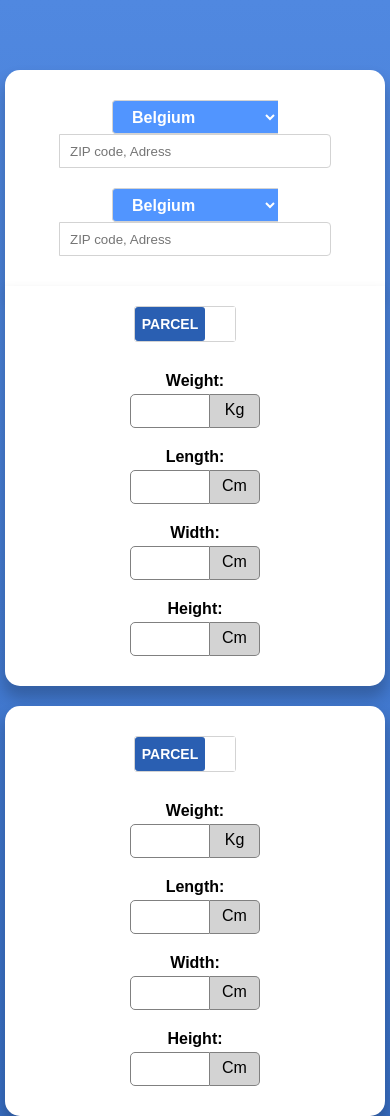
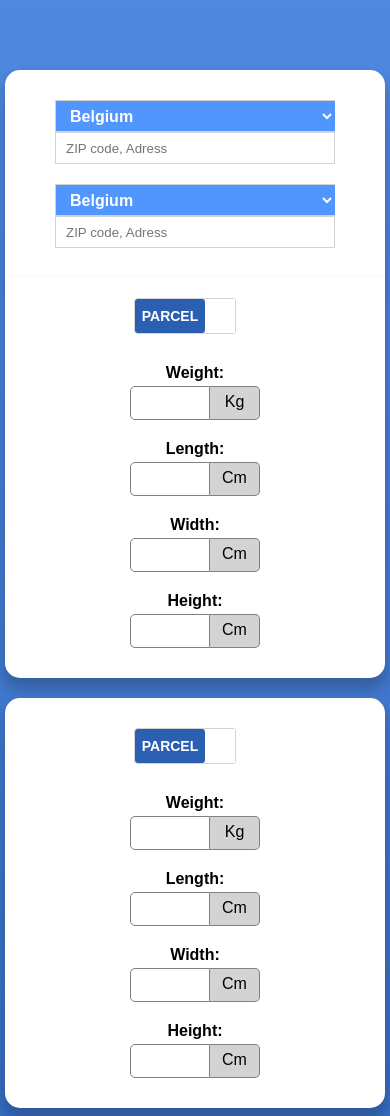
Before and after one commit to ArtMrsh/epam_2, a plain HTML site: page index.html in a window 390 px wide. Shown: the top 1116 px of the page. Drawn offline with Linux system fonts and the light colour scheme.

Commit message:
responsive style fix

```diff
--- /dev/null
+++ b/css/media.css
@@ -0,0 +1,9 @@
+@media only screen and (max-width: 485px) {
+   select, .adress {
+      width: 280px;
+      margin: 0 auto;
+      padding: 0 10px;
+      box-sizing: border-box;
+      border-radius: 0;
+   }
+}
--- a/css/styles.css
+++ b/css/styles.css
@@ -229,7 +229,7 @@ input[type="checkbox"]:checked + .switcher:before {
 	display: none;
 }
 .value {
-	margin-bottom: 20px;
+	margin: 0 15px 20px 15px;
 }
 .value-title {
 	color: #000;
--- a/index.html
+++ b/index.html
@@ -6,6 +6,7 @@
    <meta http-equiv="X-UA-Compatible" content="ie=edge">
    <title>Form</title>
    <link rel="stylesheet" href="css/styles.css">
+   <link rel="stylesheet" href="css/media.css">
 </head>
 <body>
 <div class="wrapper">
@@ -13,7 +14,7 @@
       <div class="items-wrap">
          <div class="head-box">
             <div class="select-container">
-               <select>
+               <select class="sender">
                   <option value="BG">Belgium</option>
                   <option value="UK">United Kingdom</option>
                   <option value="UA">Ukraine</option>
@@ -21,11 +22,11 @@
                   <option value="FR">French</option>
                   <option value="IT">Italy</option>
                </select>
-               <input class="adress" type="text" placeholder="ZIP code, Adress">
+               <input class="adress send-adress" type="text" placeholder="ZIP code, Adress">
             </div>
 
             <div class="select-container">
-               <select>
+               <select class="recipient">
                   <option value="BG">Belgium</option>
                   <option value="UK">United Kingdom</option>
                   <option value="UA">Ukraine</option>
@@ -33,7 +34,7 @@
                   <option value="FR">French</option>
                   <option value="IT">Italy</option>
                </select>
-               <input class="adress" type="text" placeholder="ZIP code, Adress">
+               <input class="adress recipient-adress" type="text" placeholder="ZIP code, Adress">
             </div>
          </div>
 
--- a/js/script.js
+++ b/js/script.js
@@ -51,6 +51,11 @@ window.onload = function () {
    function showValues(e) {
       e.preventDefault();
       console.clear();
+      let sendCountry = document.querySelector(".sender").value,
+          recipientCountry = document.querySelector(".recipient").value,
+          sendAdress = document.querySelector(".send-adress").value,
+          recipientAdress = document.querySelector(".recipient-adress").value;
+      console.log(`Sender: ${sendCountry}, ${sendAdress} -  Recipient: ${recipientCountry}, ${recipientAdress}`);
       let valueContainers = document.querySelectorAll(".value-field");
       for(let i of valueContainers) {
          let boxType = i.parentNode.parentNode.parentNode.dataset.type.toUpperCase(),
```
